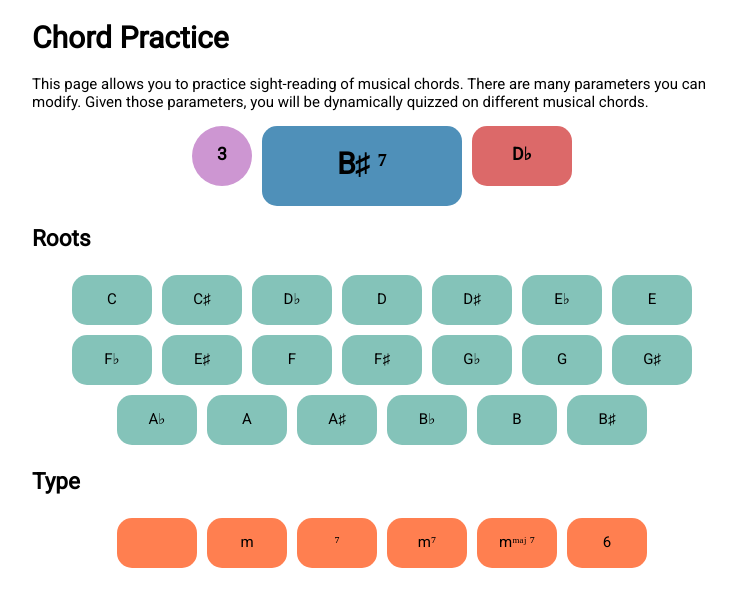
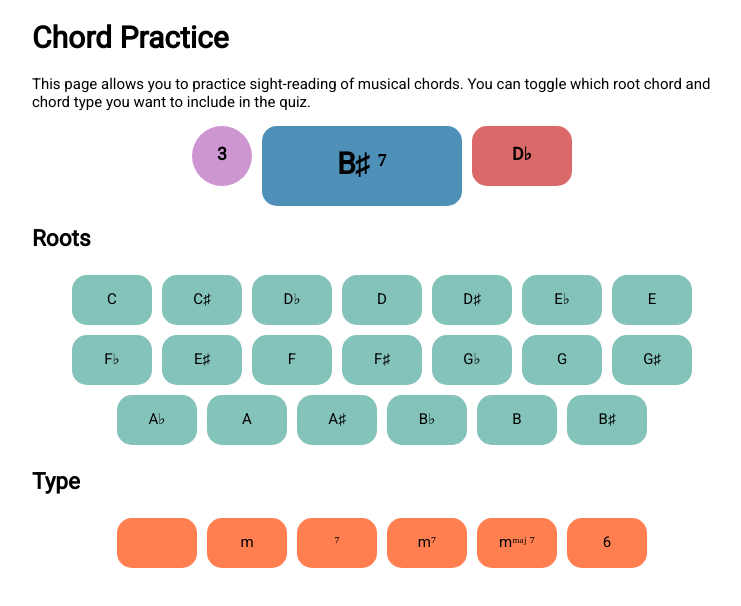
Before and after one commit to cmdenis/2024-chord-practice, a plain HTML site: page index.html in a window 1280 px wide. Shown: the whole page, without its empty margins (258-999 px from the left). Drawn offline with Linux system fonts and the light colour scheme.

Commit message:
updates icon and description

```diff
--- a/index.html
+++ b/index.html
@@ -4,6 +4,7 @@
   <head>
     <meta charset="UTF-8" />
     <meta name="viewport" content="width=device-width, initial-scale=1.0" />
+    <link rel="icon" href="img/icon.png" />
     <title>Chord Practice</title>
     <link
       href="https://fonts.googleapis.com/css?family=Roboto"
@@ -14,9 +15,8 @@
     <h1>Chord Practice</h1>
 
     <p>
-      This page allows you to practice sight-reading of musical chords. There
-      are many parameters you can modify. Given those parameters, you will be
-      dynamically quizzed on different musical chords.
+      This page allows you to practice sight-reading of musical chords. You can
+      toggle which root chord and chord type you want to include in the quiz.
     </p>
 
     <!-- Current chord to play -->
```
Also changed, not shown: img/icon.png (added), img/icon.svg (added).
